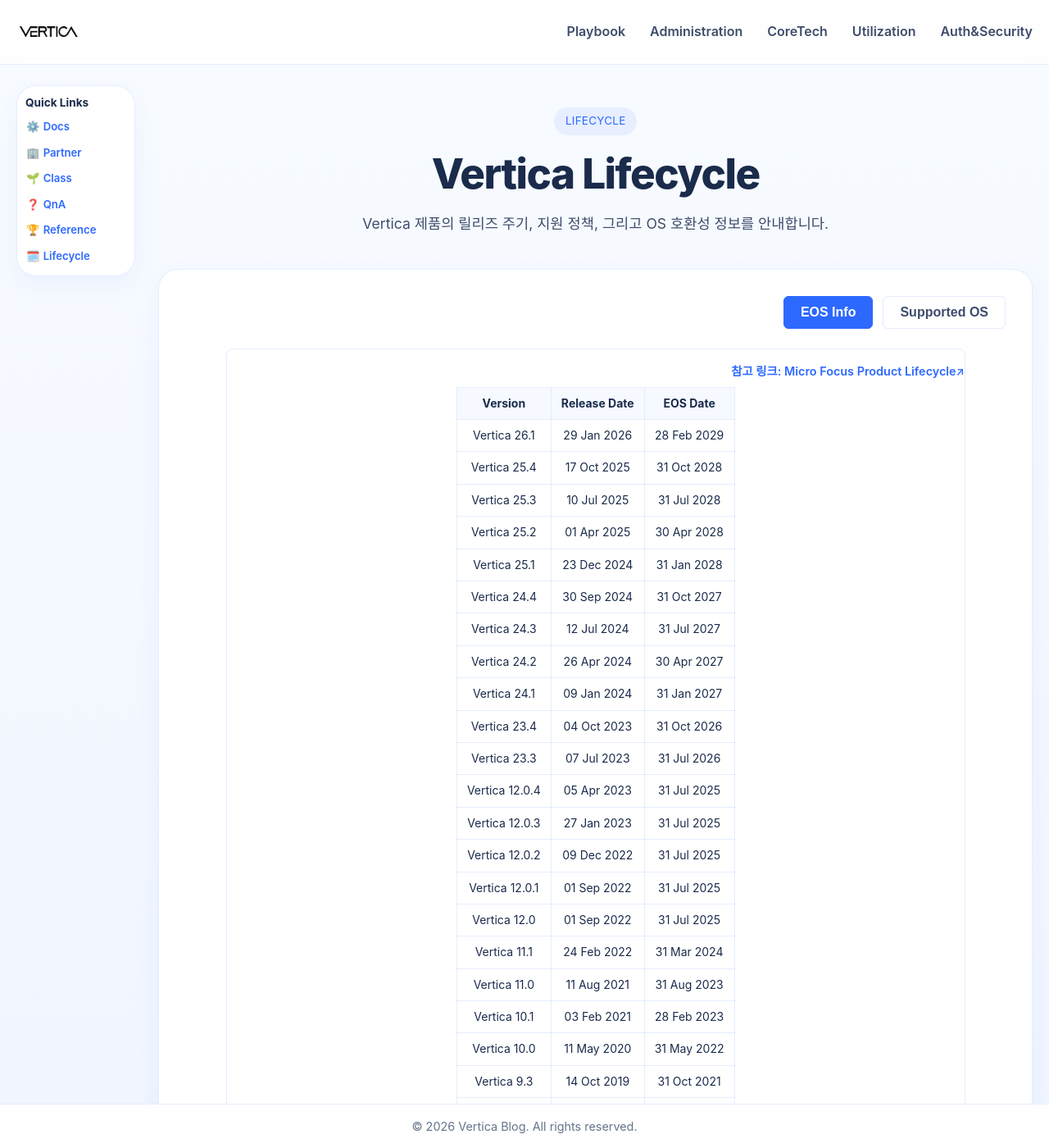
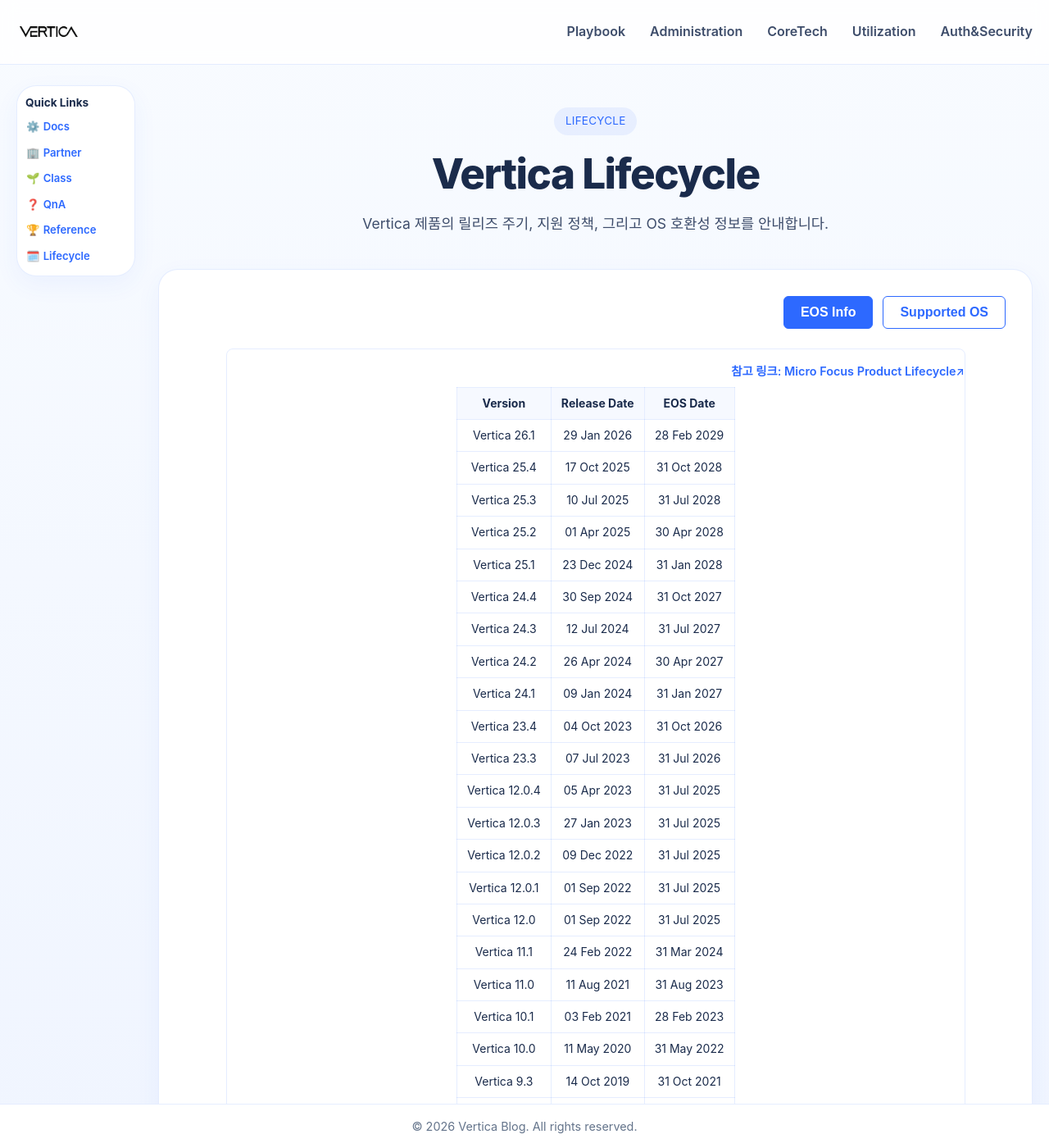
Before and after one commit to JIN0326/vertica_blog, a Jekyll site: the page built from 94lifecycle.md, in a window 1280 px wide and 1400 px high. Shown: the whole window at 82% size. Built offline with Jekyll 4.4.1, drawn with Linux system fonts in a browser that asks for light colours.

Commit message:
Update blog content and styling

```diff
--- a/assets/css/style.css
+++ b/assets/css/style.css
@@ -45,6 +45,7 @@
 
 .site-content {
   width: 100%;
+  min-width: 0;
   margin: 0;
   padding: 0;
 }
@@ -1046,14 +1047,14 @@
 
 .tab-btn {
   padding: 10px 20px;
-  border: 1px solid var(--border-color);
+  border: 1px solid var(--accent);
   background-color: var(--surface);
   cursor: pointer;
   border-radius: 6px;
   font-size: 1rem;
   font-weight: 600;
   text-decoration: none;
-  color: var(--sub);
+  color: var(--accent);
   transition: 0.2s;
 }
 
```
